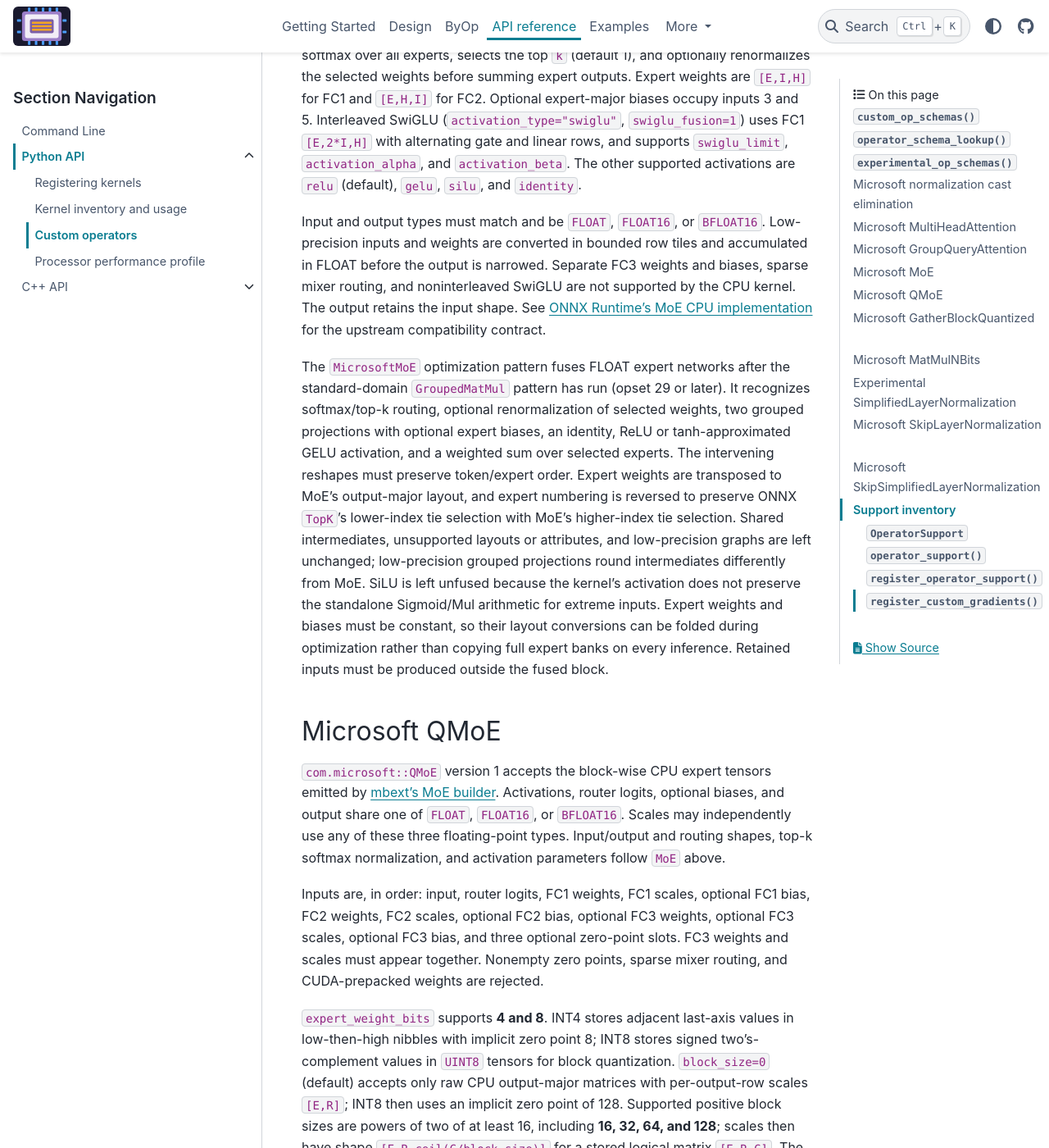
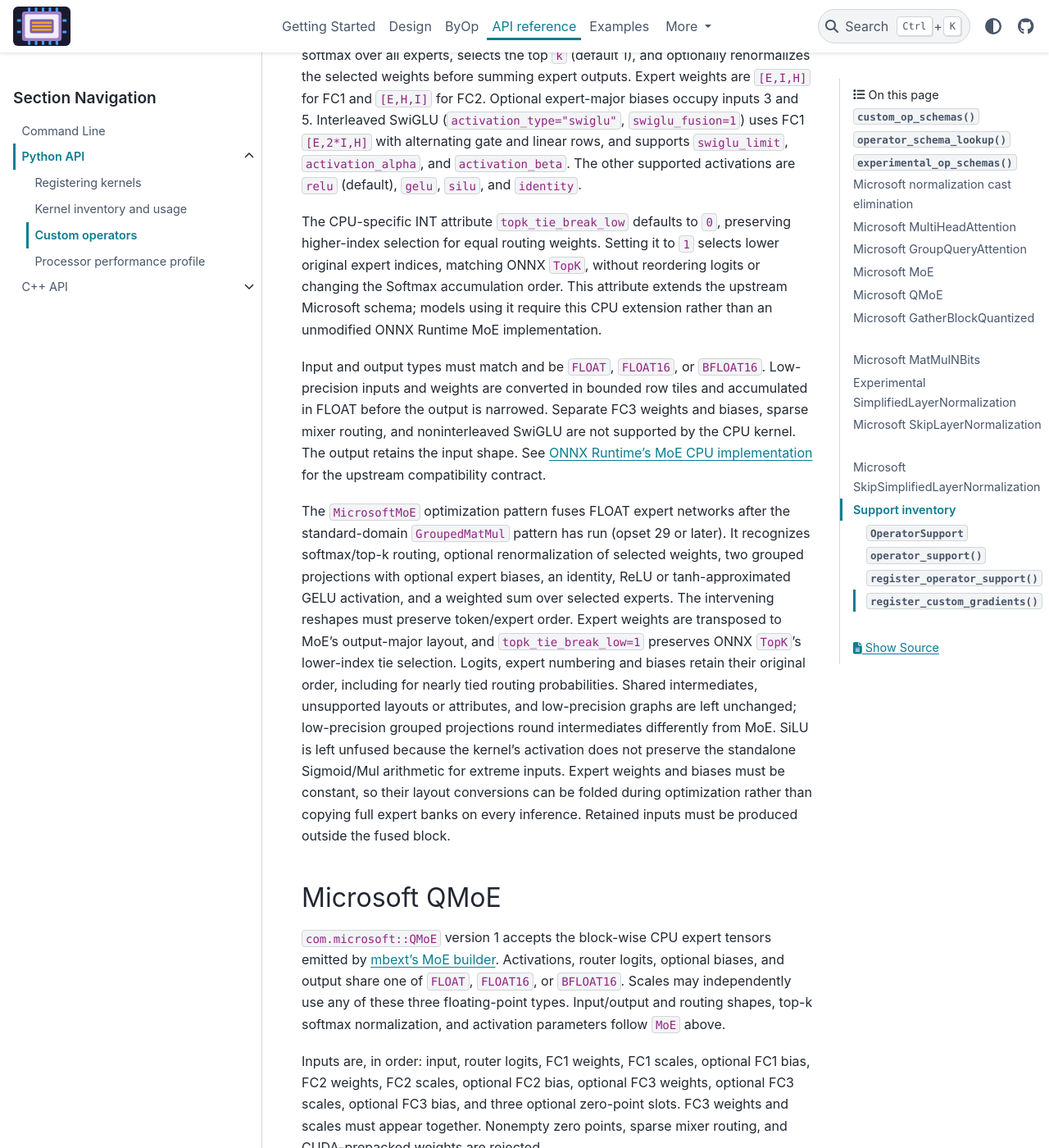
Before and after one commit to xadupre/onnx-light-cpu, a Sphinx documentation site: the page built from docs/api/python/custom_operators.rst, in a window 1280 px wide and 1400 px high, scrolled down 2836 px. Shown: the whole window at 82% size. Built offline with Sphinx 7.4.7 and the PyData theme 0.15.4, drawn with Linux system fonts in a browser that asks for light colours; pages that are not in the unit, such as notebooks, are missing from menus.

Commit message:
Preserve MoE routing order with an explicit lower-index tie mode
Add the opt-in CPU topk_tie_break_low attribute without changing default MoE behavior. Emit this mode from the fusion instead of reversing logits and expert banks, preserving FLOAT Softmax order and near-tie expert selection. Cover the reported regression, all supported types, validation and QMoE defaults.

Co-authored-by: Copilot <223556219+Copilot@users.noreply.github.com>

```diff
--- a/docs/api/python/custom_operators.rst
+++ b/docs/api/python/custom_operators.rst
@@ -123,6 +123,13 @@ with alternating gate and linear rows, and supports ``swiglu_limit``,
 ``activation_alpha``, and ``activation_beta``. The other supported activations
 are ``relu`` (default), ``gelu``, ``silu``, and ``identity``.
 
+The CPU-specific INT attribute ``topk_tie_break_low`` defaults to ``0``,
+preserving higher-index selection for equal routing weights. Setting it to
+``1`` selects lower original expert indices, matching ONNX ``TopK``, without
+reordering logits or changing the Softmax accumulation order. This attribute
+extends the upstream Microsoft schema; models using it require this CPU
+extension rather than an unmodified ONNX Runtime MoE implementation.
+
 Input and output types must match and be ``FLOAT``, ``FLOAT16``, or
 ``BFLOAT16``. Low-precision inputs and weights are converted in bounded row
 tiles and accumulated in FLOAT before the output is narrowed. Separate FC3
@@ -139,9 +146,10 @@ weights, two grouped projections with optional expert biases, an identity,
 ReLU or tanh-approximated GELU activation, and a weighted sum over
 selected experts.
 The intervening reshapes must preserve token/expert order. Expert weights
-are transposed to MoE's output-major layout, and expert numbering is reversed
-to preserve ONNX ``TopK``'s lower-index tie selection with MoE's higher-index
-tie selection. Shared intermediates, unsupported layouts or attributes, and
+are transposed to MoE's output-major layout, and ``topk_tie_break_low=1``
+preserves ONNX ``TopK``'s lower-index tie selection. Logits, expert numbering
+and biases retain their original order, including for nearly tied routing
+probabilities. Shared intermediates, unsupported layouts or attributes, and
 low-precision graphs are left unchanged; low-precision grouped projections
 round intermediates differently from MoE.
 SiLU is left unfused because the kernel's activation does not preserve the
```
Also changed, not shown: 10 other files.
